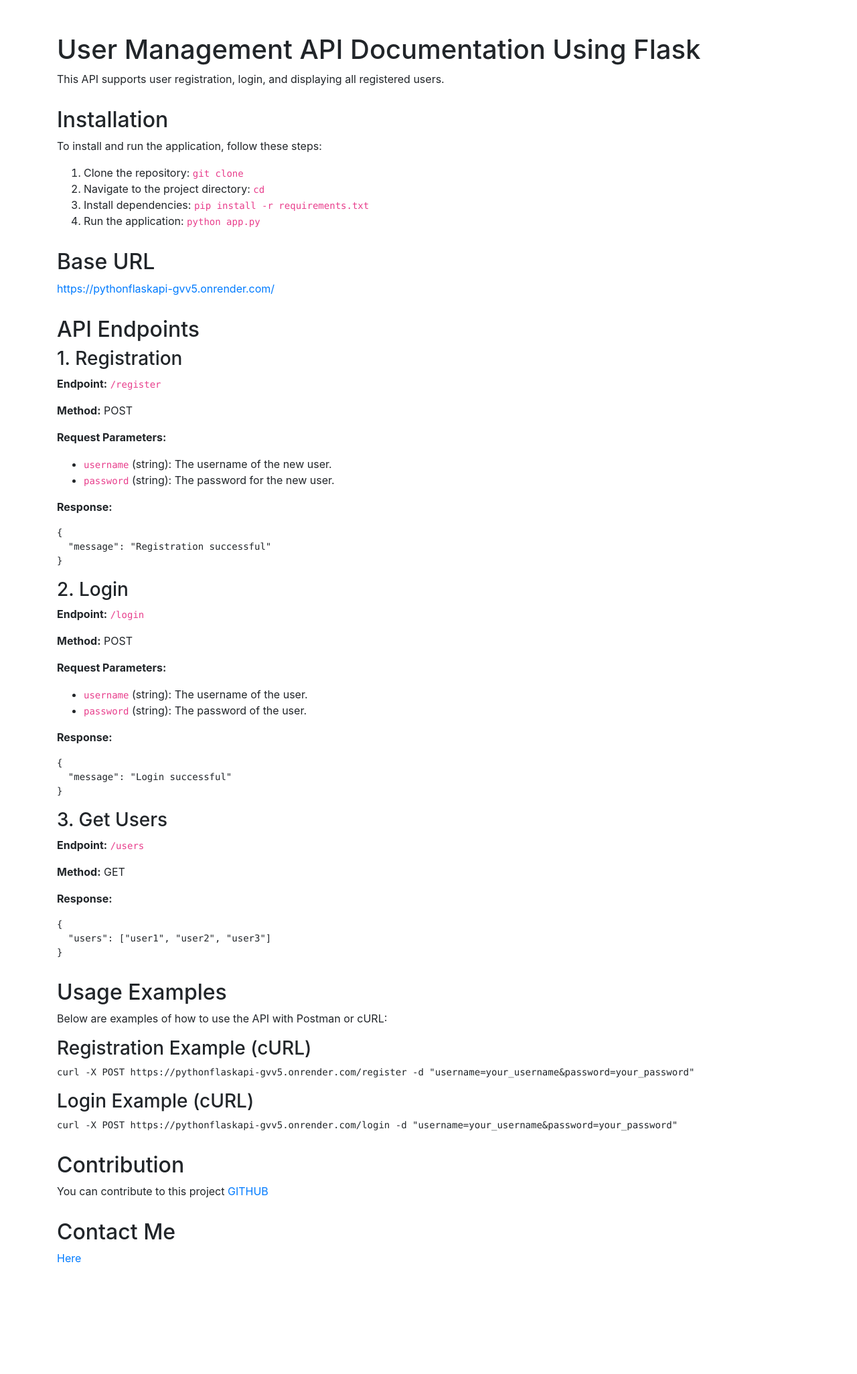
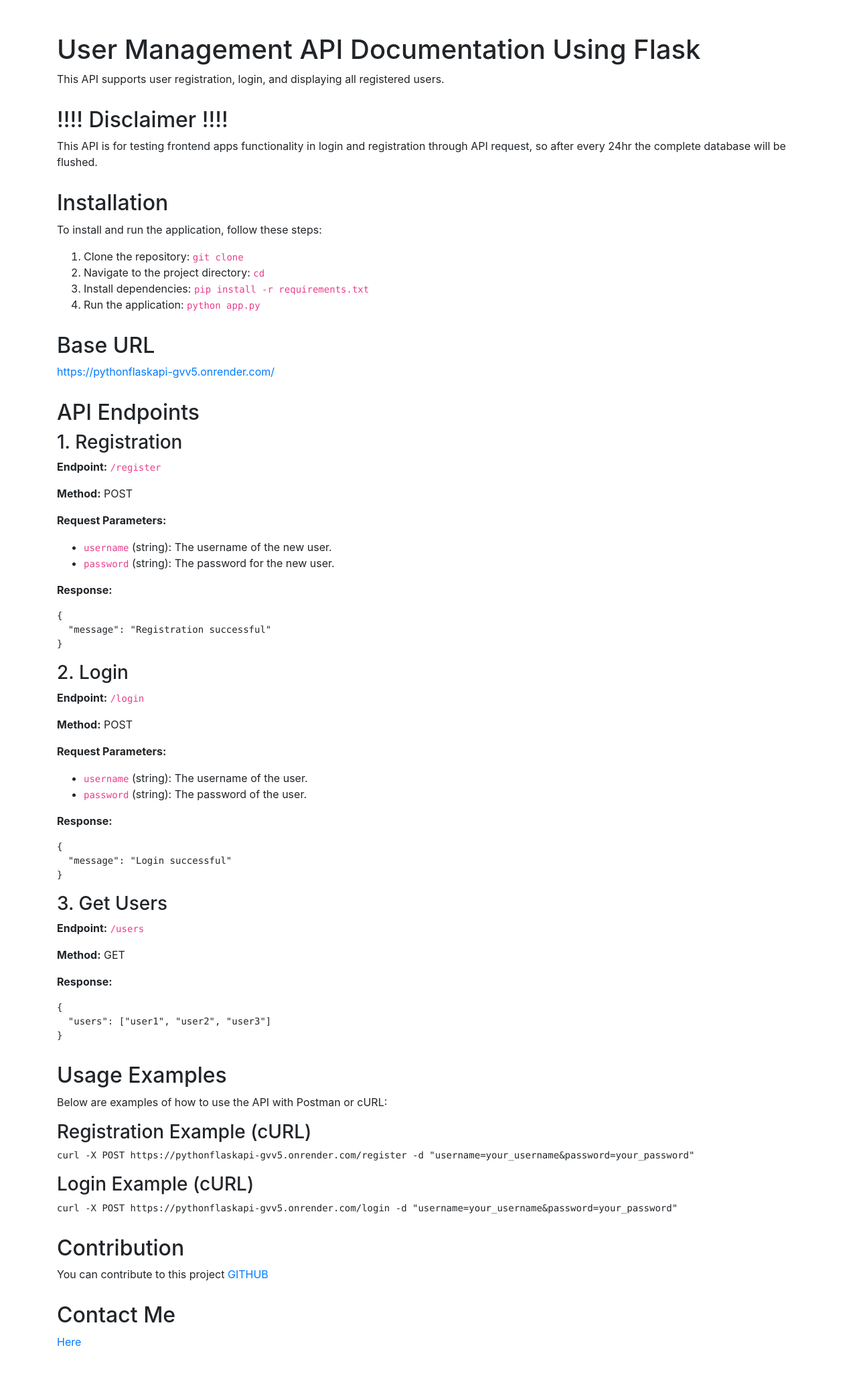
Before and after one commit to vishnu1100/PythonFlaskAPI, a Flask app: page / in a window 1280 px wide. Shown: the whole page at 67% size. Before the commit the page ends 1885 px from the top, so only its background shows below. Run offline with Flask 3, Linux system fonts and the light colour scheme; some libraries are stand-ins or nearby versions.

Commit message:
"Added disclaimer to home.html template"

```diff
--- a/templates/home.html
+++ b/templates/home.html
@@ -19,6 +19,9 @@
 <div class="container">
     <h1>User Management API Documentation Using Flask </h1>
     <p>This API supports user registration, login, and displaying all registered users.</p>
+
+  <h2>!!!! Disclaimer !!!!</h2>
+     This API is for testing frontend apps functionality in login and registration through API request, so after every 24hr the complete database will be flushed.
 
     <h2>Installation</h2>
     <p>To install and run the application, follow these steps:</p>
```
